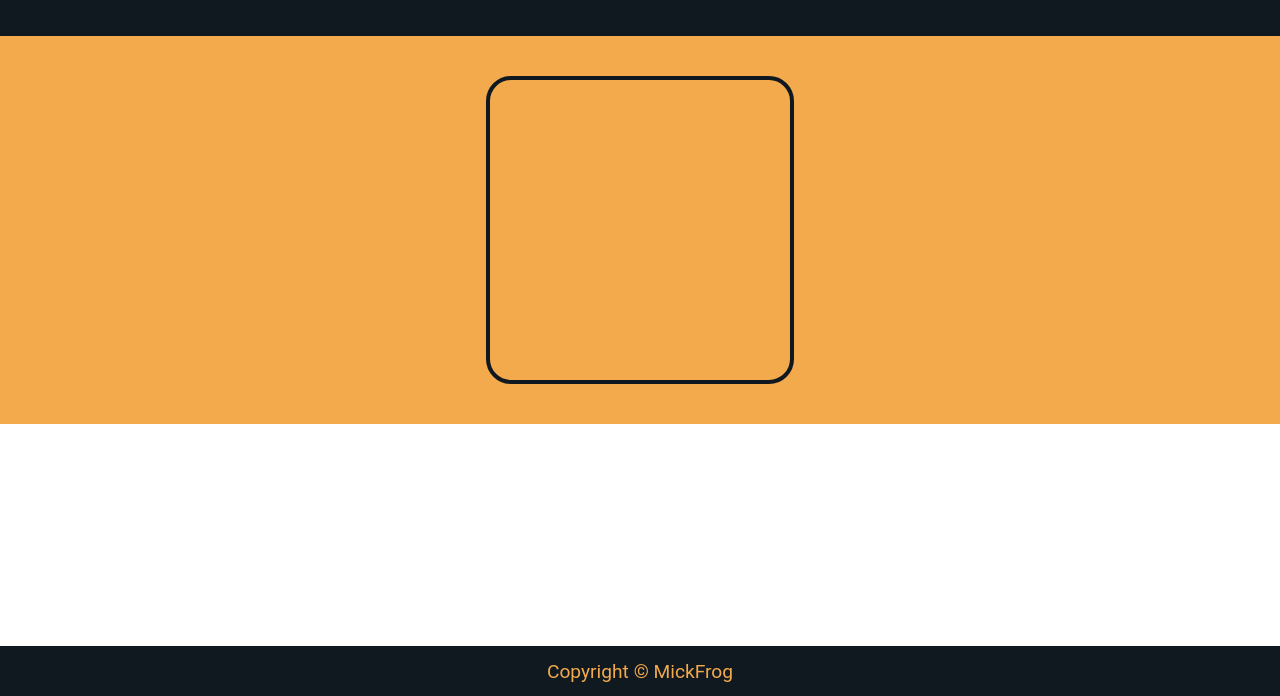
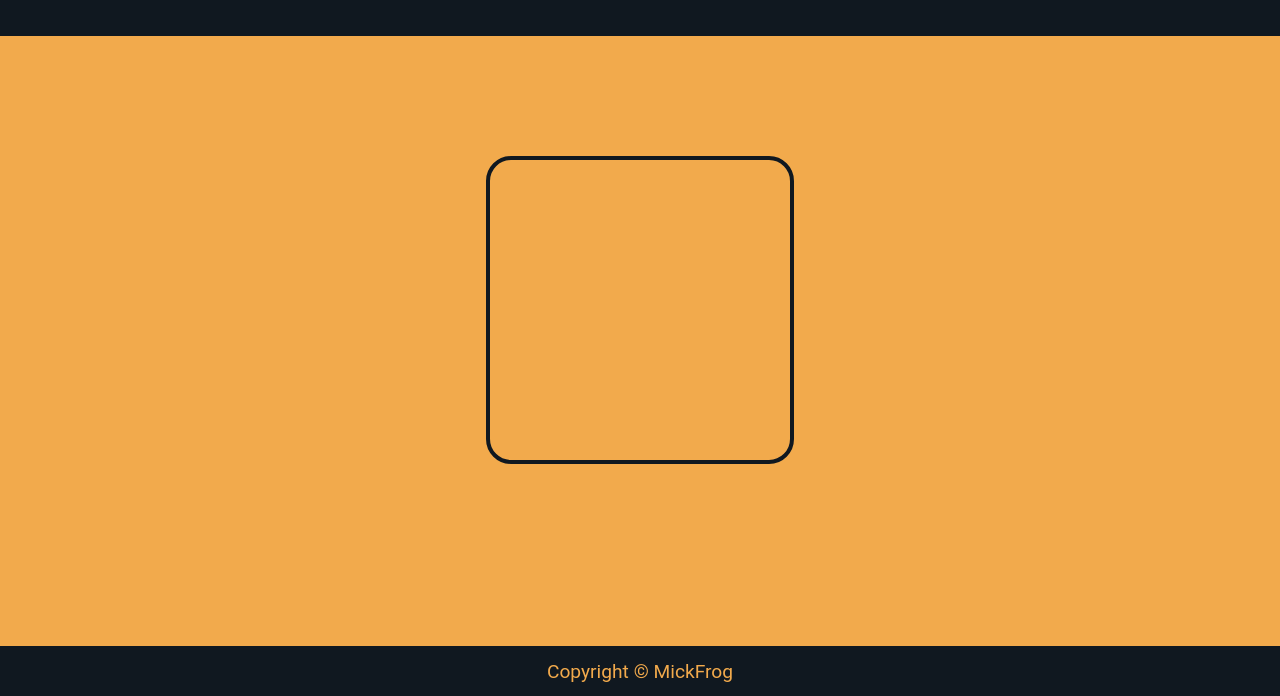
Before and after one commit to MickFrog/keyInfo, a plain HTML site: page index.html in a window 1280 px wide. Shown: the part 104-800 px from the top of the page. Drawn offline with Linux system fonts and the light colour scheme.

Commit message:
Position key Content box in the middle

```diff
--- a/style.css
+++ b/style.css
@@ -20,14 +20,15 @@ body {
 
 .content{
     display: flex;
+    flex: 1 0 auto;
     justify-content: center;
-    align-items: center;
     background: #F2AA4CFF;
     padding: 40px;
 }
 
 .keyInfo{
     display: flex;
+    margin-top: 80px;
     border: 4px solid #101820FF;
     border-radius: 25px;
     height: 300px;
```
